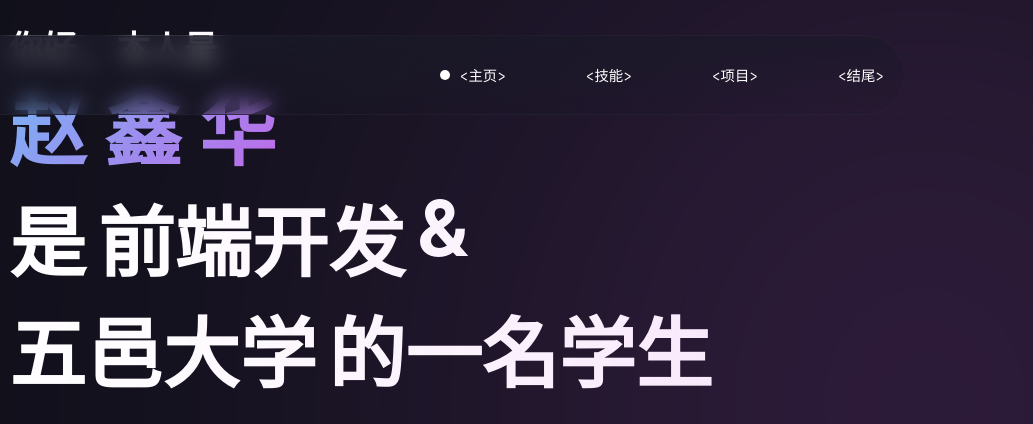
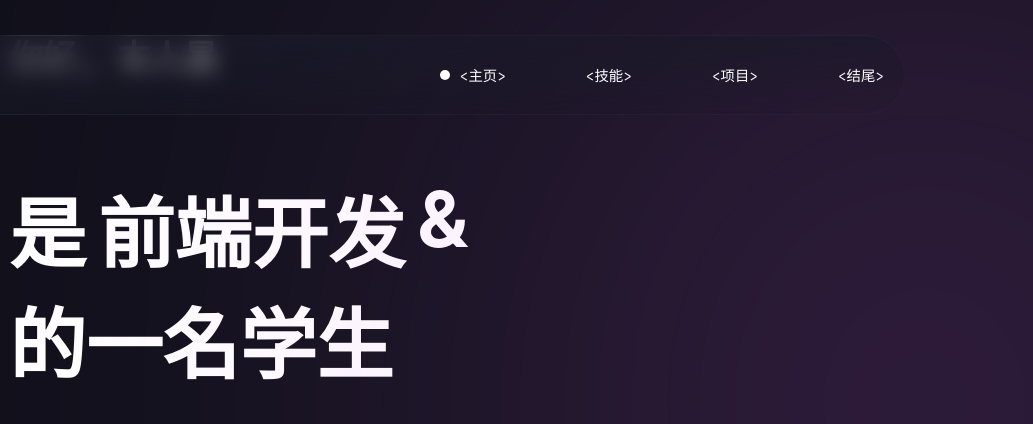
Before and after one commit to akinokoika/resume, a plain HTML site: page index.html in a window 1280 px wide. Shown: the top 424 px of the page, 247-1280 px from the left. Drawn offline with nearby package versions, Linux system fonts and the light colour scheme; a web font is replaced by a local one.

Commit message:
更新 index.html

```diff
--- a/index.html
+++ b/index.html
@@ -156,11 +156,11 @@ What are you doing here?! you sneaky developer...
           <p class="jello">是</p>
         </article>
         <article id="name" data-aos="fade-up" data-aos-delay="200">
-          <p class="jello">赵</p>
+          <p class="jello"></p>
           &nbsp;
-          <p class="jello">鑫</p>
+          <p class="jello"></p>
           &nbsp;
-          <p class="jello">华</p>
+          <p class="jello"></p>
           &nbsp;
         </article>
 
@@ -180,10 +180,10 @@ What are you doing here?! you sneaky developer...
             <p class="jello">&</p>
           </div>
           <div>
-            <p class="jello">五</p>
-            <p class="jello">邑</p>
-            <p class="jello">大</p>
-            <p class="jello">学</p>
+            <p class="jello"></p>
+            <p class="jello"></p>
+            <p class="jello"></p>
+            <p class="jello"></p>
           </div>
           <div>
             <p class="jello">的</p>
@@ -248,7 +248,7 @@ style.innerHTML = `
             // 创建一个新的Toast元素
             const toast = document.createElement("div");
             toast.className = "toast";
-            toast.textContent = "联系电话：13288756040";
+            toast.textContent = "联系电话：";
 
             // 添加到body中
             document.body.appendChild(toast);
```
